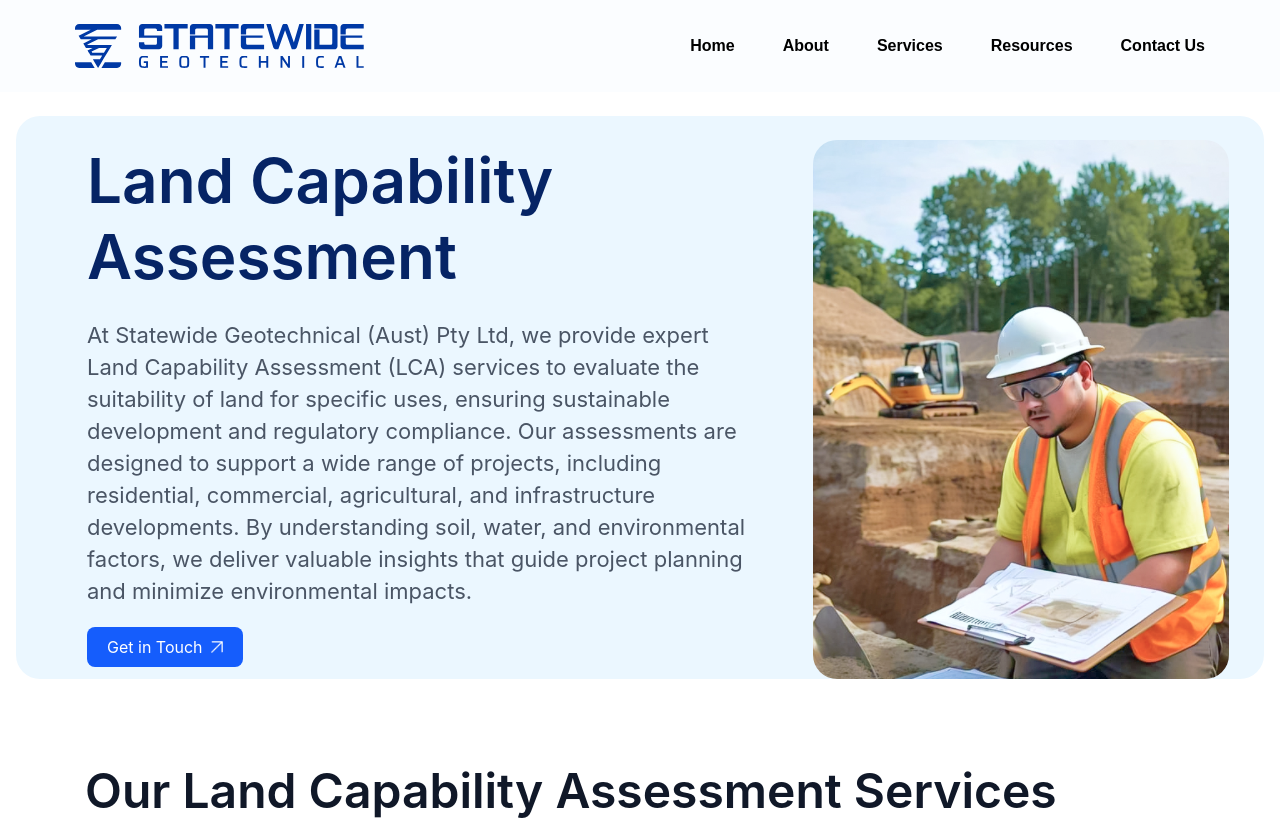
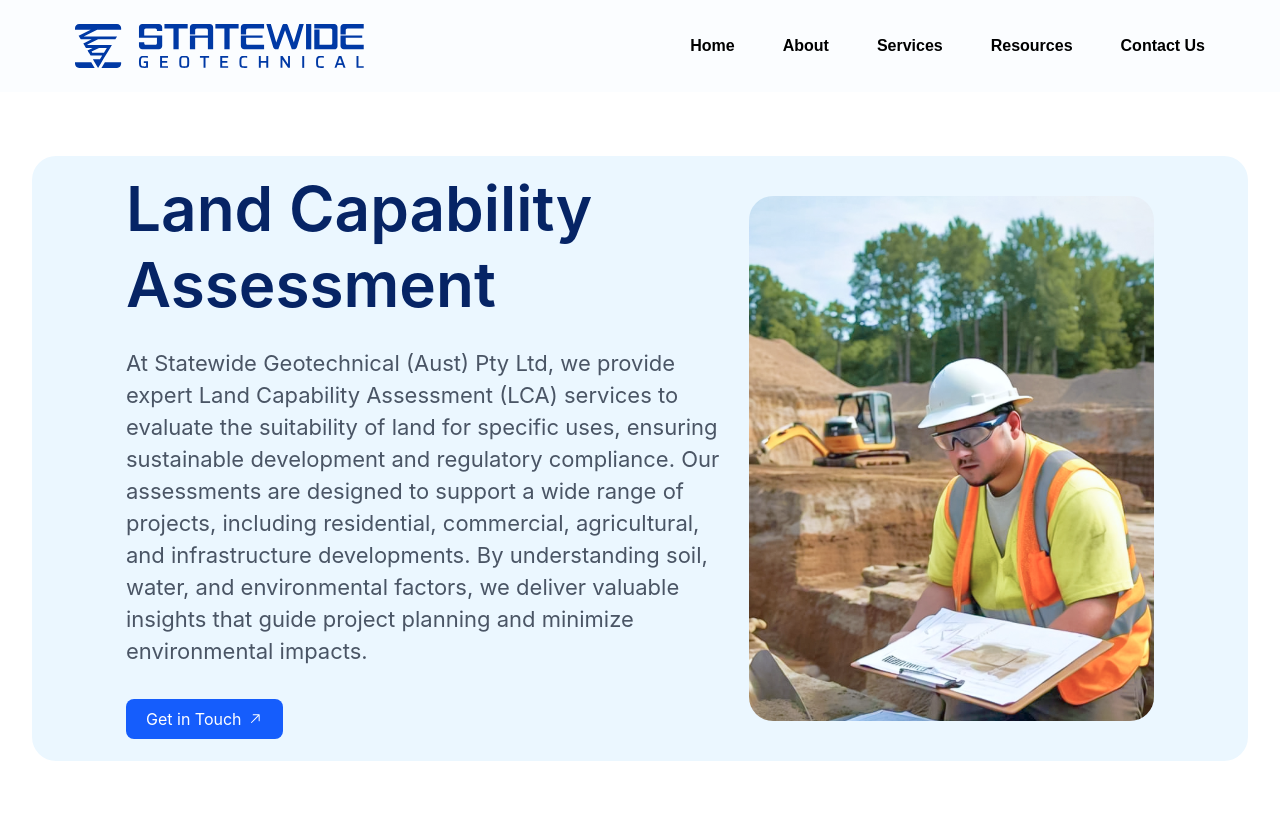
Before and after one commit to tharanga-madurapperuma/statewide-geotechnical_construction-site, a React (Vite) app: page /land in a window 1280 px wide. Shown: the top 820 px of the page. Built offline with nearby package versions, Linux system fonts and the light colour scheme.

Commit message:
update button card component and retainingwall class

```diff
--- a/src/components/card/ButtonCard.jsx
+++ b/src/components/card/ButtonCard.jsx
@@ -1,25 +1,33 @@
 import React from "react";
+import { GoArrowUpRight } from "react-icons/go";
+import { Link } from "react-router-dom"; // Import for React Router
 
-const ButtonCard = ({ image, title, description, buttonText }) => {
-    return (
-    <div className="flex font-inter items-center bg-[#EBF7FF]  rounded-3xl pt-6 max-w-[1450px]">
+const ButtonCard = ({ image, title, description, buttonText, link }) => {
+  return (
+    <div className="flex font-inter items-center bg-[#EBF7FF] rounded-3xl max-w-[1408px] mt-[40px] ml-[16px] mr-[16px]">
       {/* Left Section - Text Content */}
-      <div className="flex-1 ml-[35px] px-9">
-        <h2 className="text-[62px] font-inter leading-[76px] font-semibold text-[#062465]">{title}</h2>
-        <p className="text-gray-600 text-[22px] leading-[32px] mt-6">{description}</p>
-        <button className="mt-5 px-5 py-2 bg-blue-600 text-white font-normal mb-[8px] rounded-lg flex items-center hover:bg-blue-700 transition duration-300">
-          {buttonText}
-          <img src="/arrow.png" alt="Arrow" className="ml-2 w-3 h-3" />
-        </button>
+      <div className="flex-1 ml-[94px]">
+        <h2 className="text-[62px] font-inter leading-[76px] font-semibold text-[#062465]">
+          {title}
+        </h2>
+        <p className="text-gray-600 text-[22px] leading-[32px] mt-6">
+          {description}
+        </p>
+
+        {/* Button with Link */}
+        <Link to={link} className="mt-[32px] inline-block">
+          <button className="px-5 py-2 bg-blue-600 text-white font-normal mb-[8px] rounded-lg flex items-center hover:bg-blue-700 transition duration-300">
+            {buttonText}
+            <div className="ml-[5px]">
+              <GoArrowUpRight />
+            </div>
+          </button>
+        </Link>
       </div>
 
       {/* Right Section - Image */}
-      <div className="ml-4 w-1/3 mr-[35px]">
-        <img
-          src={image}
-          alt="Testing Image"
-          className="rounded-3xl w-full "
-        />
+      <div className="w-1/3 ml-[24px] mr-[94px] mb-[40px] mt-[40px]">
+        <img src={image} alt="Testing Image" className="rounded-3xl" />
       </div>
     </div>
   );
--- a/src/pages/RetainingWall.jsx
+++ b/src/pages/RetainingWall.jsx
@@ -13,6 +13,7 @@ const RetainingWall = () => {
           description="At Statewide Geotechnical (Aust) Pty Ltd, we provide comprehensive retaining wall and excavation services designed to secure your site, optimize space, and ensure stability for your construction project. With expert knowledge of ground behavior and soil mechanics, our team delivers tailored solutions to meet the unique demands of each site, from sloped terrains to complex urban environments."
           buttonText="Get in Touch"
           imagePosition="right"
+          link="www.google.com"
           className="mb-8"
         />
       </div>
```
